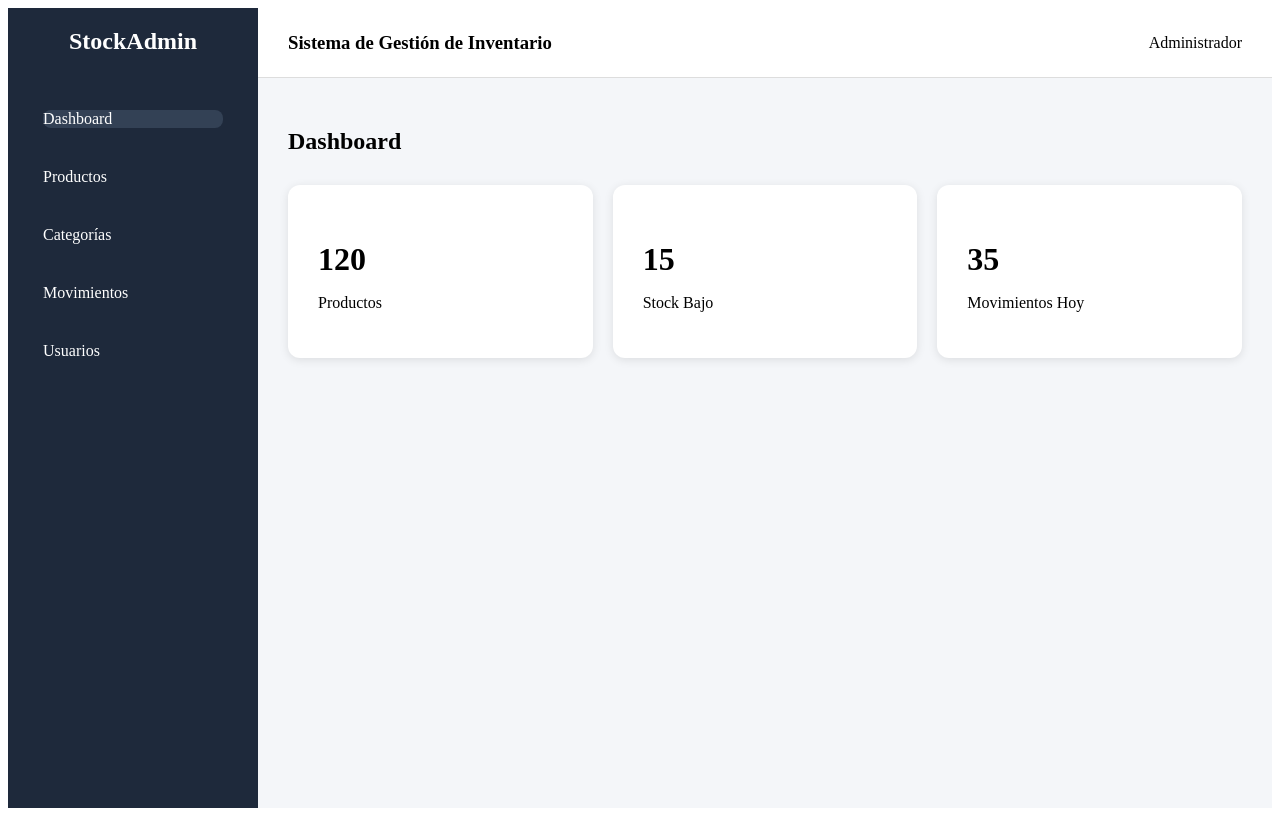
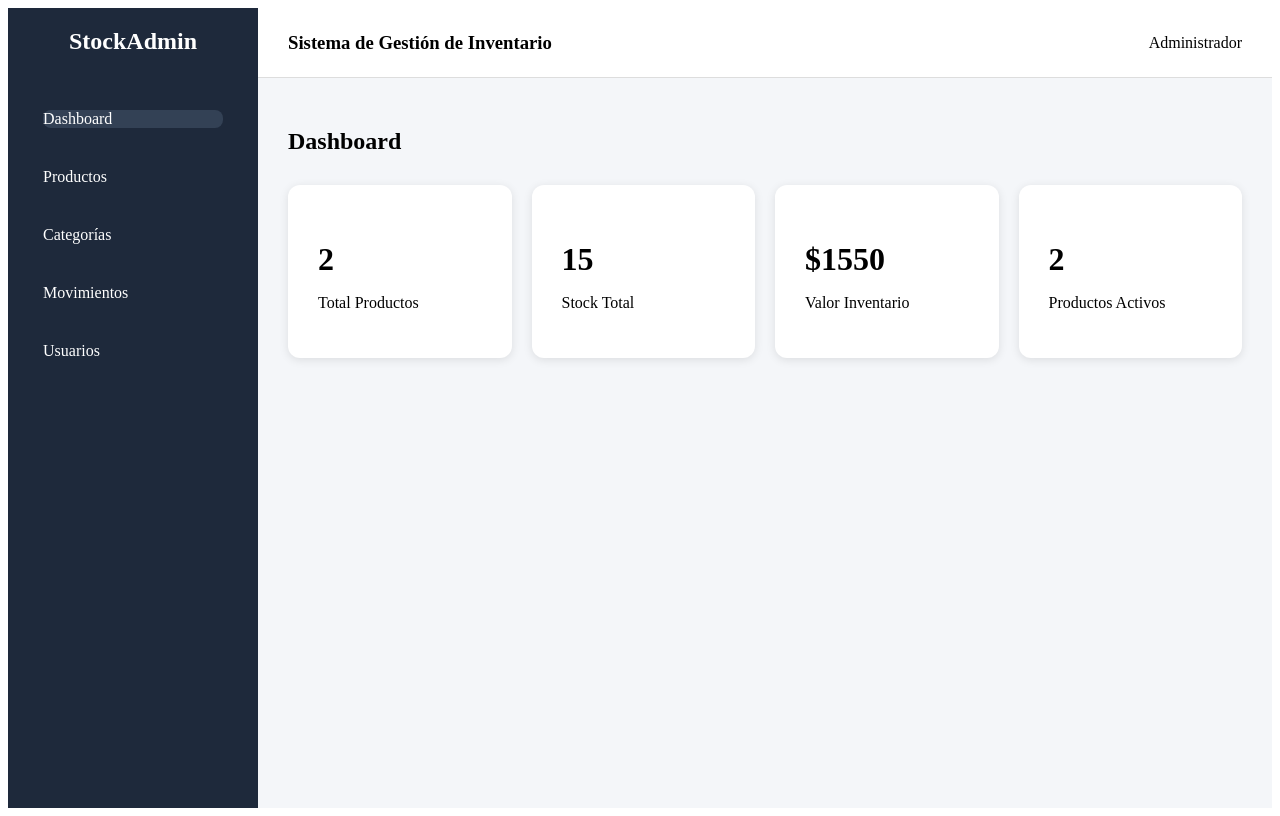
Before and after one commit to JohanHawkins/StockAdmin, an Angular app: page /dashboard in a window 1280 px wide. Built offline with nearby package versions, Linux system fonts and the light colour scheme.

Commit message:
feat: add dynamic inventory metrics to dashboard

```diff
--- a/src/app/dashboard/dashboard.html
+++ b/src/app/dashboard/dashboard.html
@@ -3,18 +3,27 @@
 
   <div class="cards">
     <div class="card">
-      <h2>120</h2>
-      <p>Productos</p>
+      <h2>{{ totalProducts }}</h2>
+
+      <p>Total Productos</p>
     </div>
 
     <div class="card">
-      <h2>15</h2>
-      <p>Stock Bajo</p>
+      <h2>{{ totalStock }}</h2>
+
+      <p>Stock Total</p>
     </div>
 
     <div class="card">
-      <h2>35</h2>
-      <p>Movimientos Hoy</p>
+      <h2>${{ inventoryValue }}</h2>
+
+      <p>Valor Inventario</p>
+    </div>
+
+    <div class="card">
+      <h2>{{ activeProducts }}</h2>
+
+      <p>Productos Activos</p>
     </div>
   </div>
 </div>
--- a/src/app/dashboard/dashboard.ts
+++ b/src/app/dashboard/dashboard.ts
@@ -1,5 +1,8 @@
 import { Component } from '@angular/core';
 import { CommonModule } from '@angular/common';
+
+import { ProductService } from '../services/product.service';
+import { Product } from '../models/product.model';
 
 @Component({
   selector: 'app-dashboard',
@@ -8,4 +11,26 @@ import { CommonModule } from '@angular/common';
   templateUrl: './dashboard.html',
   styleUrl: './dashboard.css',
 })
-export class DashboardComponent {}
+export class DashboardComponent {
+  products: Product[] = [];
+
+  constructor(private productService: ProductService) {
+    this.products = this.productService.getProducts();
+  }
+
+  get totalProducts(): number {
+    return this.products.length;
+  }
+
+  get totalStock(): number {
+    return this.products.reduce((total, product) => total + product.stock, 0);
+  }
+
+  get inventoryValue(): number {
+    return this.products.reduce((total, product) => total + product.price * product.stock, 0);
+  }
+
+  get activeProducts(): number {
+    return this.products.filter((product) => product.status === 'Activo').length;
+  }
+}
```
Also changed, not shown: src/app/products/products.ts (+8 -12 lines).
